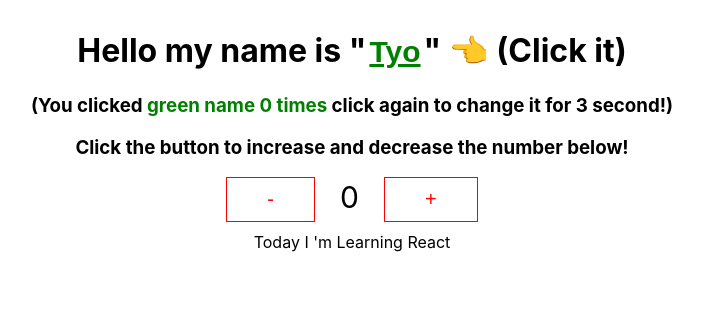
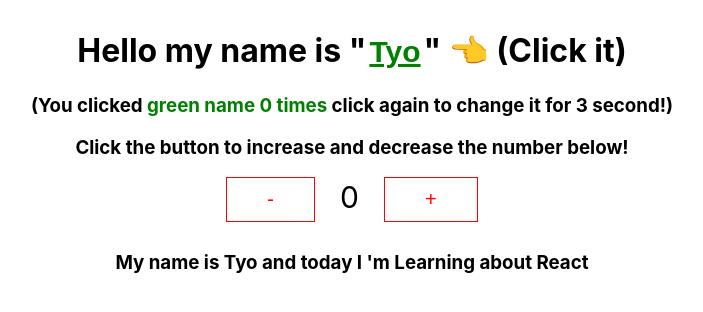
Before and after one commit to tyoprataama/learning-react, a React (Create React App) app: page / in a window 1280 px wide. Shown: the top 312 px of the page, without its empty margins (288-991 px from the left). Built offline with nearby package versions, Linux system fonts and the light colour scheme.

Commit message:
react-props

```diff
--- a/src/App.js
+++ b/src/App.js
@@ -1,6 +1,6 @@
 import React, { useState, useEffect } from 'react';
 
-function App() {
+function App(props) {
   //  Hover style
   const [isHovering, setIsHovering] = useState(false);
   const handleMouseEnter = () => {
@@ -54,8 +54,8 @@ function App() {
 
 
   // Nama
-  const myName = 'Tyo';
-  const [displayName, setDisplayName] = useState(myName);
+  // const myName = 'Tyo';
+  const [displayName, setDisplayName] = useState(props.name);
   //  Button increment & decrement
   const [count, setCount] = useState(0);
   //  React side effect
@@ -66,7 +66,7 @@ function App() {
   function handleClick () {
     setDisplayName('Wazowski');
     setTimeout(() => {
-      setDisplayName(myName);
+      setDisplayName(props.name);
     }, 3000);
     setCount(count + 1);
   }
--- a/src/Footer.js
+++ b/src/Footer.js
@@ -1,5 +1,9 @@
-function Footer () {
-    return "Today I 'm Learning React"
+function Footer (props) {
+    return(
+        <div className="footer">
+            <h3>{props ? `My name is ${props.name} and today I 'm Learning about React` : `Today I'm learning about react`}</h3>
+        </div>
+    )
 }
 
 export default Footer;
--- a/src/index.js
+++ b/src/index.js
@@ -8,11 +8,7 @@ import Footer from './Footer';
 const root = ReactDOM.createRoot(document.getElementById('root'));
 root.render(
   <React.StrictMode>
-    <App />
-    <Footer/>
+    <App name='Tyo' />
+    <Footer name='Tyo'/>
   </React.StrictMode>
 );
-
-// If you want to start measuring performance in your app, pass a function
-// to log results (for example: reportWebVitals(console.log))
-// or send to an analytics endpoint. Learn more: https://bit.ly/CRA-vitals
```
Also changed, not shown: 1 other file (tests, documents, lock files or other folders).
